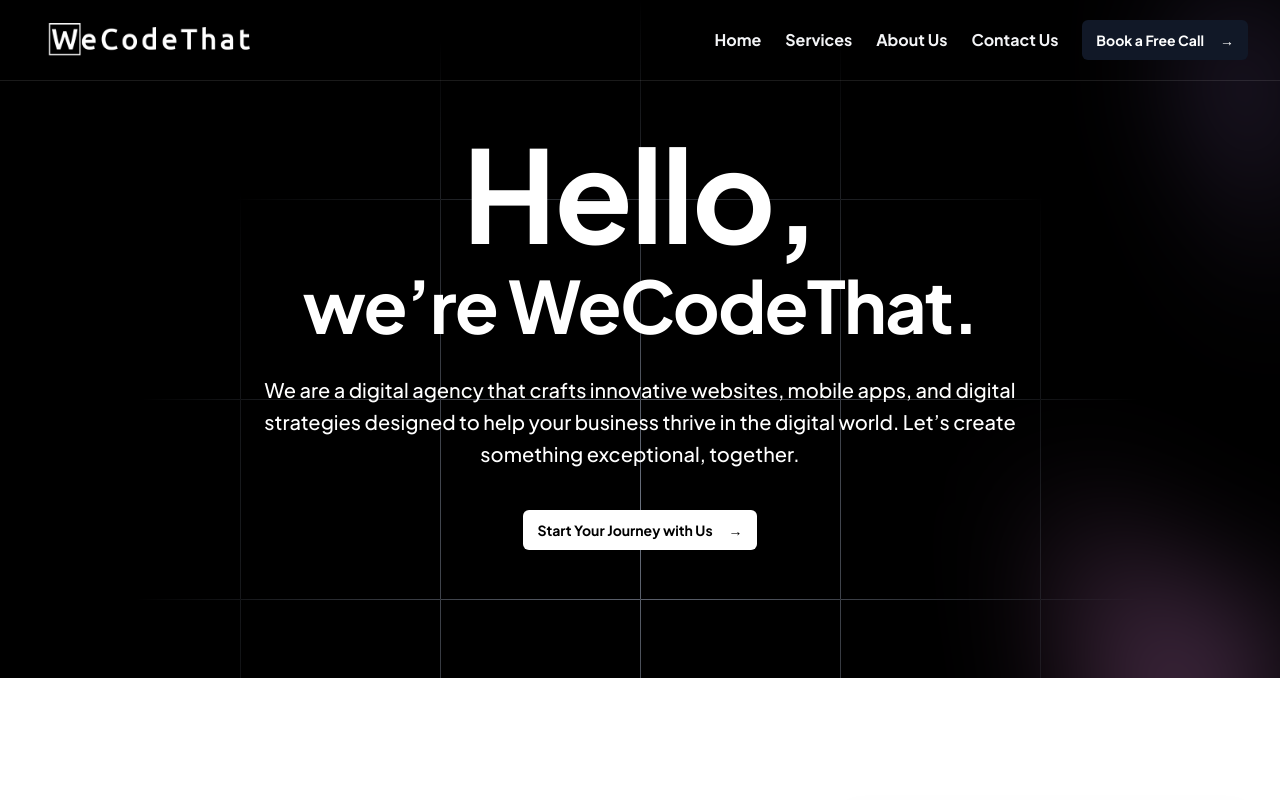
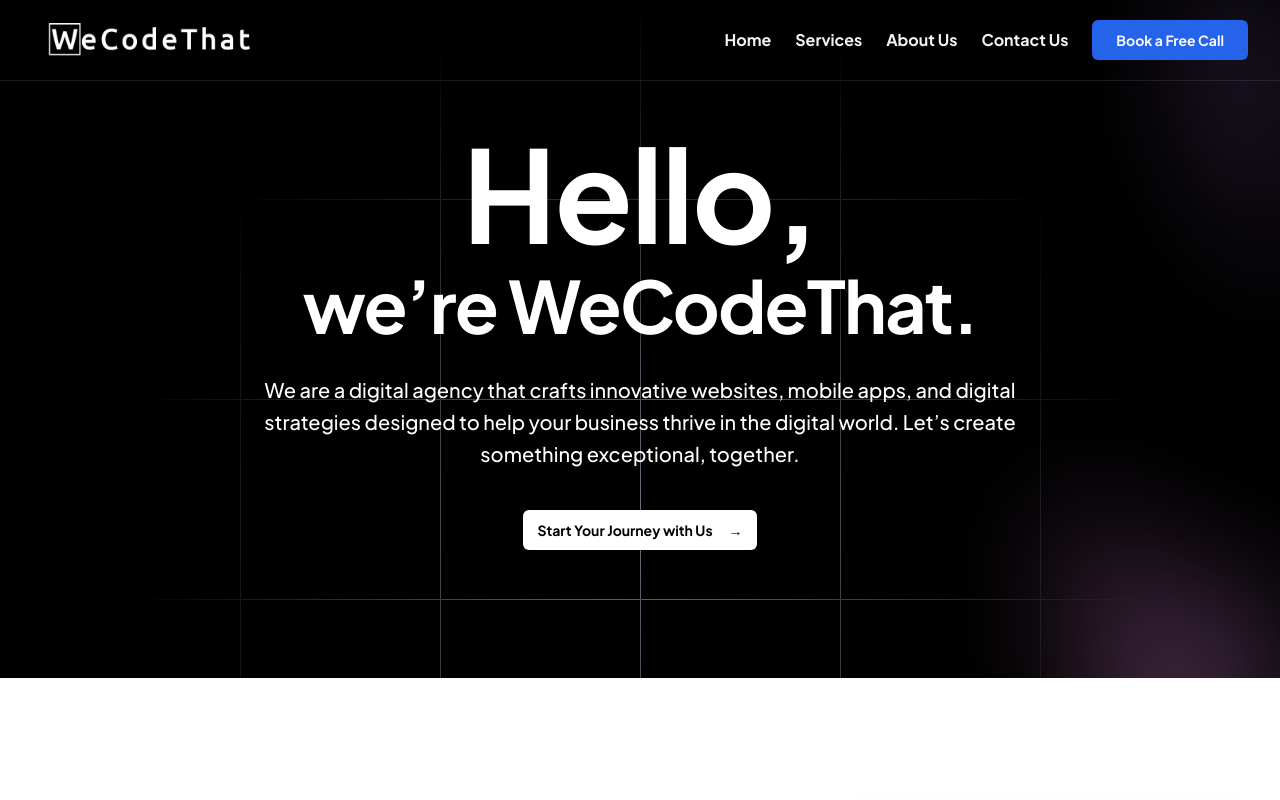
Before and after one commit to WeCodeThatGlobal/wecodethat, a Next.js app: page /about-us in a window 1280 px wide. Shown: the top 800 px of the page. Built offline with nearby package versions, Linux system fonts and the light colour scheme.

Commit message:
Improve UI

```diff
--- a/app/components/Navbar.jsx
+++ b/app/components/Navbar.jsx
@@ -47,12 +47,10 @@
           <a
             href="https://calendar.google.com/calendar/appointments/schedules/AcZssZ0THqOtbWCkTEfTRS6X_4n16i8N0hFxFi_s6PKGGqCrZAHWCbgBmBtOFmqcFGOTZ3MdC8hK6RMI?gv=true"
             target="blank"
-            className="rounded-md bg-gray-900 text-white px-3.5 py-2.5 text-sm font-semibold hover:text-white "
+            className="group relative inline-flex h-10 items-center justify-center overflow-hidden rounded-md bg-neutral-950 px-6 font-semibold text-sm text-neutral-50 "
           >
-            Book a Free Call
-            <span className="ml-4" aria-hidden="true">
-              →
-            </span>
+            <span class="absolute h-48 w-44 rounded-full bg-blue-600 transition-all duration-300 group-hover:h-0 group-hover:w-0"></span>
+            <span class="relative">Book a Free Call</span>
           </a>
         </div>
 
--- a/app/components/Services.jsx
+++ b/app/components/Services.jsx
@@ -37,7 +37,7 @@
                   <div className="mt-3">
                     <a
                       href="../services/web-development"
-                      className=" text-gray-600 tracking-wider flex items-center gap-x-3"
+                      className=" text-blue-600 font-semibold text-sm tracking-wider flex items-center gap-x-3"
                     >
                       Learn More
                       <svg
@@ -45,7 +45,7 @@
                         fill="none"
                         viewBox="0 0 24 24"
                         strokeWidth={1.5}
-                        stroke="rgb(75 85 99)"
+                        stroke="currentColor"
                         className="size-6"
                       >
                         <path
@@ -83,7 +83,7 @@
                   <div className="mt-3">
                     <a
                       href="../services/web-development"
-                      className=" text-gray-600 tracking-wider flex items-center gap-x-3"
+                      className=" text-blue-600 font-semibold text-sm tracking-wider flex items-center gap-x-3"
                     >
                       Learn More
                       <svg
@@ -91,7 +91,7 @@
                         fill="none"
                         viewBox="0 0 24 24"
                         strokeWidth={1.5}
-                        stroke="rgb(75 85 99)"
+                        stroke="currentColor"
                         className="size-6"
                       >
                         <path
@@ -129,7 +129,7 @@
                   <div className="mt-3">
                     <a
                       href="../services/digital-marketing"
-                      className=" text-gray-600 tracking-wider flex items-center gap-x-3"
+                      className=" text-blue-600 font-semibold text-sm tracking-wider flex items-center gap-x-3"
                     >
                       Learn More
                       <svg
@@ -137,7 +137,7 @@
                         fill="none"
                         viewBox="0 0 24 24"
                         strokeWidth={1.5}
-                        stroke="rgb(75 85 99)"
+                        stroke="currentColor"
                         className="size-6"
                       >
                         <path
```
